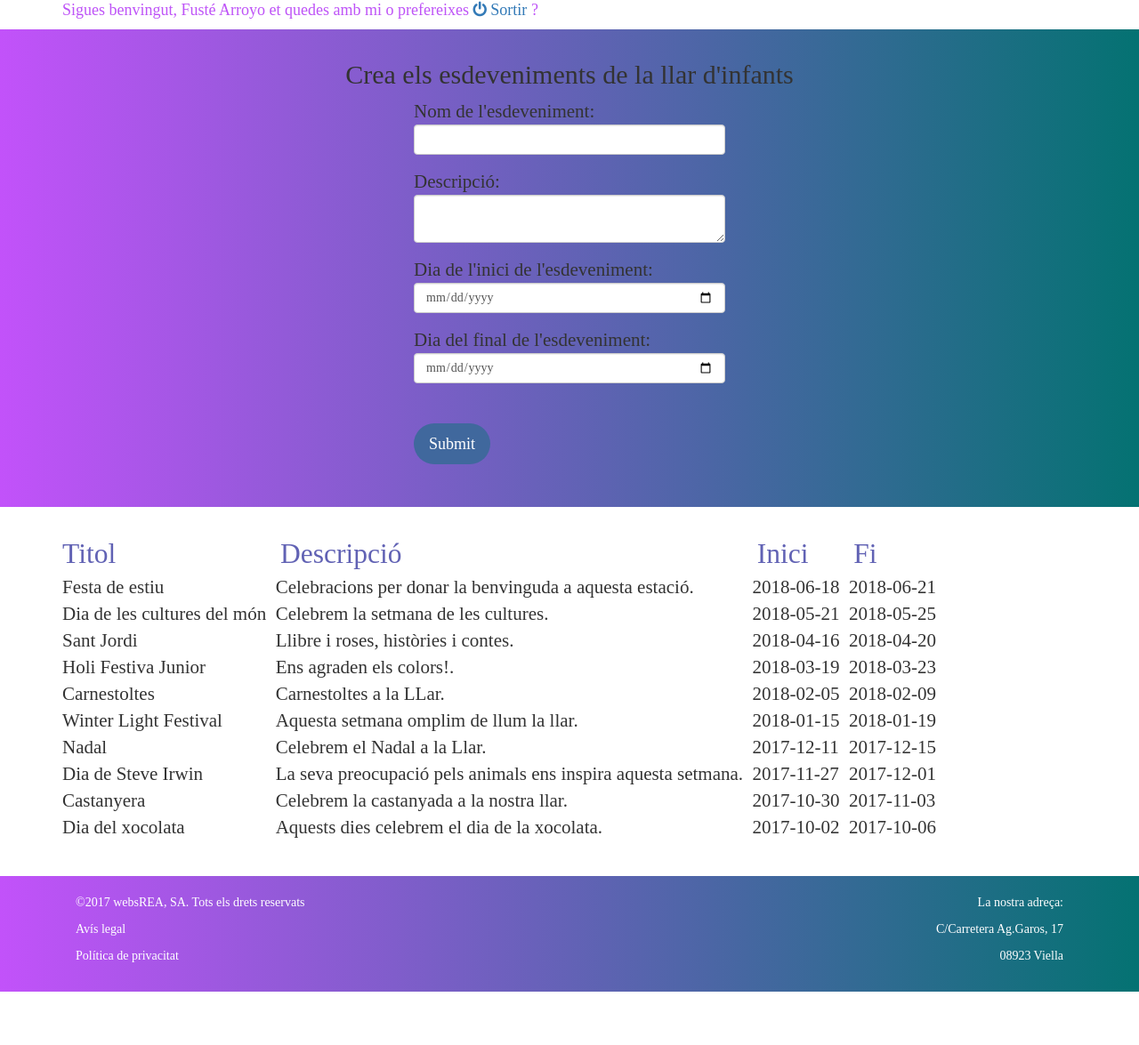
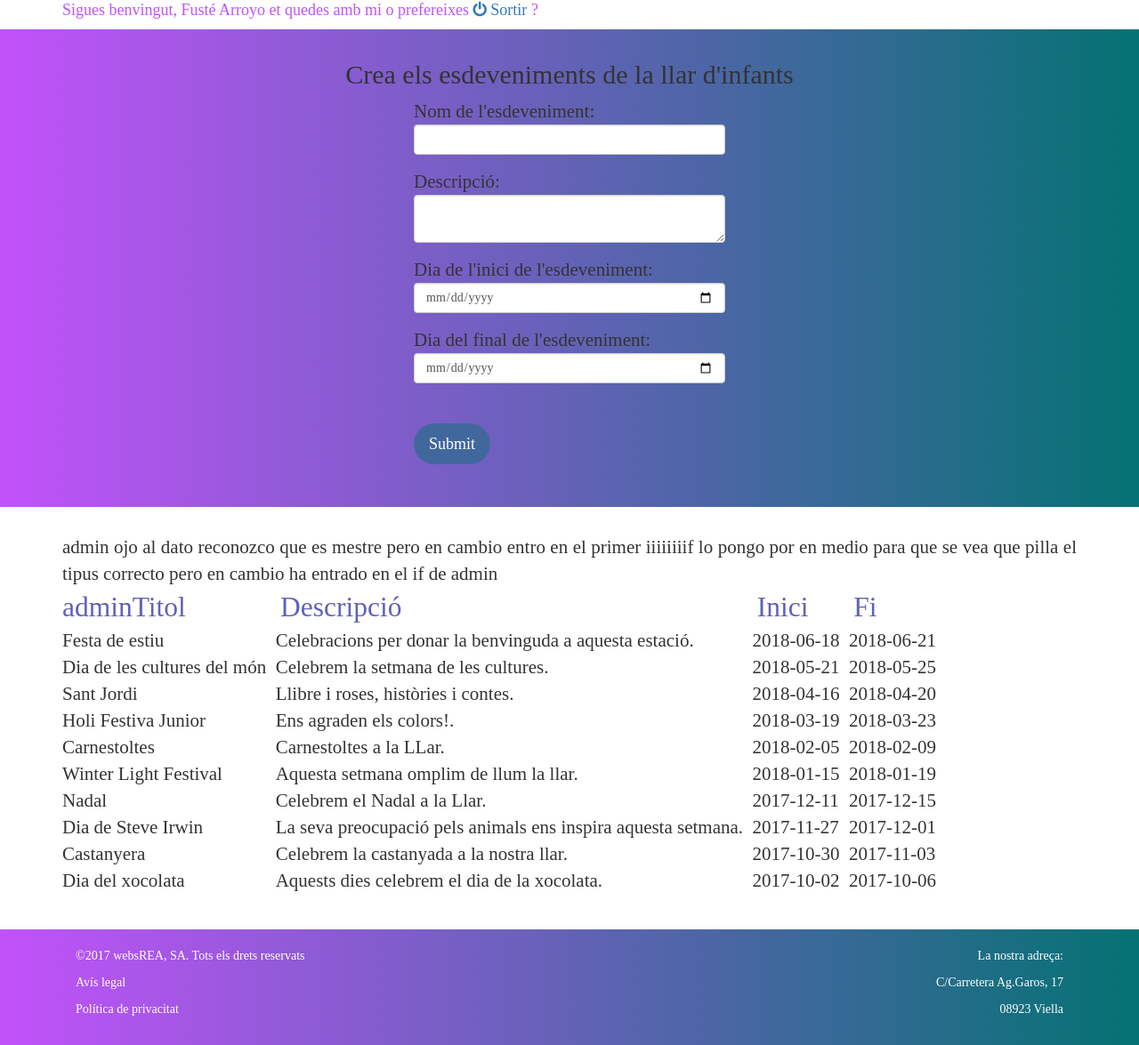
Before and after one commit to WebsRea/WillyWonka, a PHP site: page /php/afegirEsdeveniment.php in a window 1280 px wide. Shown: the part 121-1296 px from the top of the page at 89% size. Before the commit the page ends 1236 px from the top, so only its background shows below. Run offline with PHP 8.4, Linux system fonts and the light colour scheme; a user stored in the database is signed in; data comes from the database, SQL or seed files in the repository; some web fonts are replaced.

Commit message:
Front end
OJO en el tema esdeveniments hay un problema ya que reconoce el usuario
pero entra por otro if

```diff
--- a/WillyWonka_web/php/index_mestre.php
+++ b/WillyWonka_web/php/index_mestre.php
@@ -74,7 +74,7 @@
         <p> <?php include "veureFrase.php";?></p>
 
     </div>
-    <div class="container">
+    <div class="container psom">
           <p> <?php include "mostrarEsdeveniment.php";?></p>
 
     </div>
--- a/WillyWonka_web/php/mostrarEsdeveniment.php
+++ b/WillyWonka_web/php/mostrarEsdeveniment.php
@@ -5,25 +5,31 @@ extract($_REQUEST);
 
 
 $usu_id = $_SESSION['usu_id'];
+$usu_tipus = $_SESSION['usu_tipus'];
+
+echo "$usu_tipus ojo al dato reconozco que es mestre pero en cambio entro en el primer iiiiiiiif lo pongo por en medio para que se vea que pilla el tipus correcto pero en cambio ha entrado en el if de admin";
 include 'conexio.php';
-	?>
-<!DOCTYPE html>
-
-<html>
-<body>
-  <div>
-
-<!-- tengo que hacer que se vea todo si eres el admin -->
 
 
-
-
-<?php
-$sql="SELECT * FROM tbl_esdeveniments WHERE now() BETWEEN esd_data_ini AND esd_data_fin OR esd_data_ini <= NOW() + INTERVAL 1 WEEK AND esd_data_fin >= NOW() + INTERVAL 1 WEEK ORDER BY esd_data_ini DESC";
 if ($_SESSION['usu_tipus'] = 'admin') {
 	$sql = "SELECT * FROM tbl_esdeveniments ORDER BY esd_data_ini DESC";
+   $results=mysqli_query($conexio,$sql);
+      if ($row = mysqli_fetch_array($results)){
+         echo "<table class='table-hover'> \n";
+         echo "<tr class='datos_tabla padmin'><td>" .$usu_tipus. "Titol</td><td>&nbsp;&nbsp;Descripció</td><td>&nbsp;&nbsp;Inici</td><td>&nbsp;&nbsp;Fi</td></tr> \n";
+         do {
+            echo "<tr class='info'><td>".$row["esd_titol"]."</td><td>&nbsp;&nbsp;".$row["esd_text"]."</td><td>&nbsp;&nbsp;".$row["esd_data_ini"]."</td><td>&nbsp;&nbsp;".$row["esd_data_fin"]."</td></tr> \n";
+         } while ($row = mysqli_fetch_array($results));
+         echo "</table> \n";
+      } else {
+      echo "<img src='../img/icon/001-sad.png'> No hi ha cap registre!";
       }
-$results=mysqli_query($conexio,$sql);
+
+}else{
+
+      $sql_otro="SELECT * FROM tbl_esdeveniments WHERE now() BETWEEN esd_data_ini AND esd_data_fin OR esd_data_ini <= NOW() + INTERVAL 1 WEEK AND esd_data_fin >= NOW() + INTERVAL 1 WEEK ORDER BY esd_data_ini DESC";
+
+      $results=mysqli_query($conexio,$sql_otro);
       if ($row = mysqli_fetch_array($results)){
          echo "<table class='table-hover'> \n";
          echo "<tr class='datos_tabla padmin'><td>Titol</td><td>&nbsp;&nbsp;Descripció</td><td>&nbsp;&nbsp;Inici</td><td>&nbsp;&nbsp;Fi</td></tr> \n";
@@ -34,7 +40,6 @@ if ($row = mysqli_fetch_array($results)){
       } else {
       echo "<img src='../img/icon/001-sad.png'> No hi ha cap registre!";
       }
+}
+
 ?>
-  </div>
-</body>
-</html>
```
Lines whose indentation alone changed are shown as unchanged.
